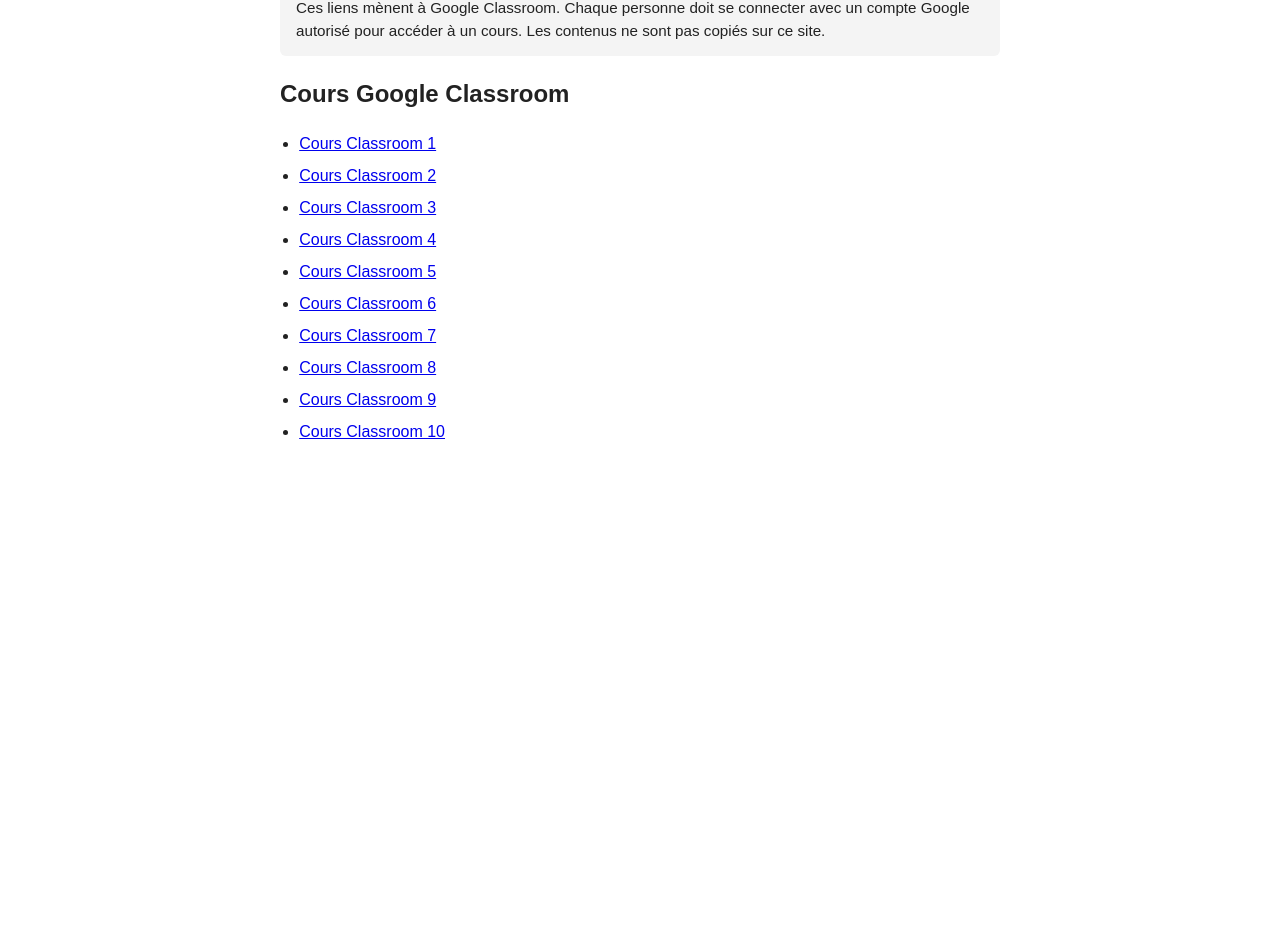
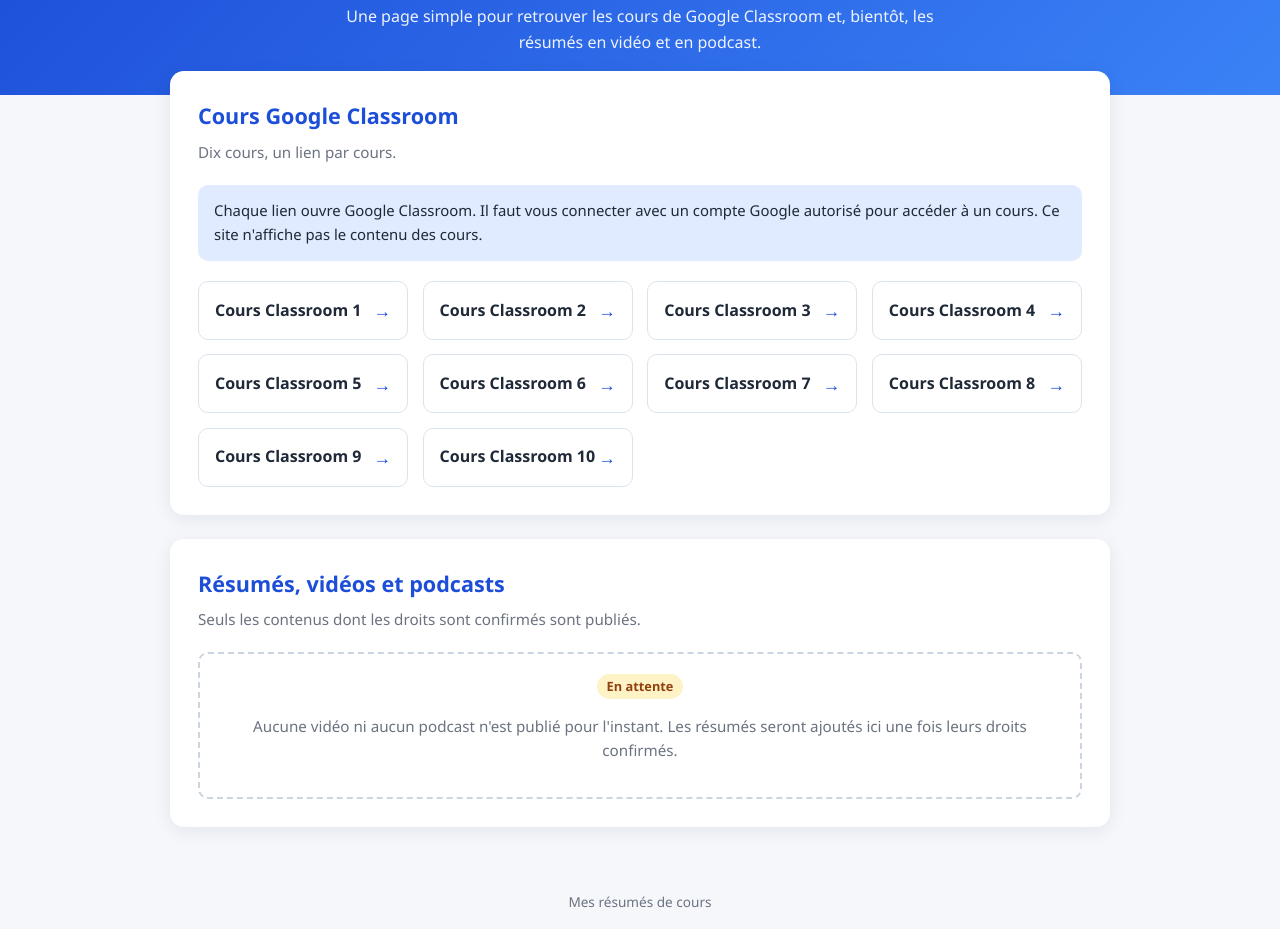
Before and after one commit to bensassiachraf4-cell/mes-resumes, a plain HTML site: page index.html in a window 1280 px wide. Shown: the part 103-1032 px from the top of the page. Before the commit the page ends 800 px from the top, so only its background shows below. Drawn offline with Linux system fonts and the light colour scheme.

Commit message:
Refonte visuelle de la page d'accueil : mise en page soignée, 10 liens Classroom conservés, section résumés en attente de validation

```diff
--- a/index.html
+++ b/index.html
@@ -1,33 +1,134 @@
 <!DOCTYPE html>
-<html lang="fr">
+<html lang='fr'>
 <head>
-  <meta charset="UTF-8">
-  <meta name="viewport" content="width=device-width, initial-scale=1.0">
+  <meta charset='UTF-8'>
+  <meta name='viewport' content='width=device-width, initial-scale=1.0'>
   <title>Mes résumés de cours</title>
   <style>
-    body { font-family: Arial, sans-serif; max-width: 720px; margin: 2rem auto; padding: 0 1rem; line-height: 1.5; color: #222; }
-    h1 { font-size: 1.6rem; }
-    ul { padding-left: 1.2rem; }
-    li { margin: 0.5rem 0; }
-    .note { background: #f4f4f4; padding: 0.8rem 1rem; border-radius: 6px; font-size: 0.95rem; }
+    :root {
+      --bleu: #1d4ed8;
+      --bleu-clair: #e0ebff;
+      --texte: #1f2937;
+      --gris: #6b7280;
+      --fond: #f5f7fb;
+      --blanc: #ffffff;
+    }
+    * { box-sizing: border-box; }
+    body {
+      margin: 0;
+      font-family: 'Segoe UI', Roboto, Arial, sans-serif;
+      background: var(--fond);
+      color: var(--texte);
+      line-height: 1.6;
+    }
+    header {
+      background: linear-gradient(135deg, #1d4ed8, #3b82f6);
+      color: var(--blanc);
+      padding: 3rem 1.5rem 2.5rem;
+      text-align: center;
+    }
+    header h1 { margin: 0 0 0.5rem; font-size: 2rem; }
+    header p { margin: 0 auto; max-width: 620px; opacity: 0.92; }
+    main { max-width: 980px; margin: -1.5rem auto 3rem; padding: 0 1.25rem; }
+    section {
+      background: var(--blanc);
+      border-radius: 14px;
+      box-shadow: 0 4px 18px rgba(15, 23, 42, 0.08);
+      padding: 1.75rem;
+      margin-bottom: 1.5rem;
+    }
+    h2 { margin: 0 0 0.4rem; font-size: 1.35rem; color: var(--bleu); }
+    .sous-titre { color: var(--gris); margin: 0 0 1.25rem; font-size: 0.95rem; }
+    .avis {
+      background: var(--bleu-clair);
+      border-radius: 10px;
+      padding: 0.9rem 1rem;
+      font-size: 0.93rem;
+      margin-bottom: 1.25rem;
+    }
+    .grille {
+      display: grid;
+      grid-template-columns: repeat(auto-fill, minmax(190px, 1fr));
+      gap: 0.9rem;
+    }
+    .carte {
+      display: flex;
+      align-items: center;
+      justify-content: space-between;
+      border: 1px solid #dbe3f0;
+      border-radius: 10px;
+      padding: 0.9rem 1rem;
+      text-decoration: none;
+      color: var(--texte);
+      font-weight: 600;
+      transition: transform 0.15s, box-shadow 0.15s, border-color 0.15s;
+    }
+    .carte:hover, .carte:focus-visible {
+      transform: translateY(-2px);
+      box-shadow: 0 6px 14px rgba(29, 78, 216, 0.15);
+      border-color: var(--bleu);
+      outline: none;
+    }
+    .carte span.fleche { color: var(--bleu); font-size: 1.1rem; }
+    .vide {
+      border: 2px dashed #cbd5e1;
+      border-radius: 10px;
+      padding: 1.2rem;
+      color: var(--gris);
+      text-align: center;
+      font-size: 0.95rem;
+    }
+    .badge {
+      display: inline-block;
+      background: #fef3c7;
+      color: #92400e;
+      border-radius: 999px;
+      padding: 0.15rem 0.6rem;
+      font-size: 0.8rem;
+      font-weight: 600;
+    }
+    footer { text-align: center; color: var(--gris); font-size: 0.85rem; padding: 1rem; }
+    @media (max-width: 520px) {
+      header h1 { font-size: 1.6rem; }
+      section { padding: 1.25rem; }
+    }
   </style>
 </head>
 <body>
-  <h1>Mes résumés de cours</h1>
-  <p class="note">Ces liens mènent à Google Classroom. Chaque personne doit se connecter avec un compte Google autorisé pour accéder à un cours. Les contenus ne sont pas copiés sur ce site.</p>
+  <header>
+    <h1>Mes résumés de cours</h1>
+    <p>Une page simple pour retrouver les cours de Google Classroom et, bientôt, les résumés en vidéo et en podcast.</p>
+  </header>
 
-  <h2>Cours Google Classroom</h2>
-  <ul>
-    <li><a href="https://classroom.google.com/c/ODkyMTAxMDQyNTk1" target="_blank" rel="noopener noreferrer">Cours Classroom 1</a></li>
-    <li><a href="https://classroom.google.com/c/ODg4NDM0NzEwOTgw" target="_blank" rel="noopener noreferrer">Cours Classroom 2</a></li>
-    <li><a href="https://classroom.google.com/c/ODg2NzYwNzAyNDE0" target="_blank" rel="noopener noreferrer">Cours Classroom 3</a></li>
-    <li><a href="https://classroom.google.com/c/ODg1MzU5NzEyMDE4" target="_blank" rel="noopener noreferrer">Cours Classroom 4</a></li>
-    <li><a href="https://classroom.google.com/c/ODg1MTk1NjU3NTgw" target="_blank" rel="noopener noreferrer">Cours Classroom 5</a></li>
-    <li><a href="https://classroom.google.com/c/ODc4NTc1NTk0NjIx" target="_blank" rel="noopener noreferrer">Cours Classroom 6</a></li>
-    <li><a href="https://classroom.google.com/c/ODg0Nzg4NTMxMjU0" target="_blank" rel="noopener noreferrer">Cours Classroom 7</a></li>
-    <li><a href="https://classroom.google.com/c/ODg0OTE0NjMzMzYy" target="_blank" rel="noopener noreferrer">Cours Classroom 8</a></li>
-    <li><a href="https://classroom.google.com/c/NzEzMjQ2OTQyNzkx" target="_blank" rel="noopener noreferrer">Cours Classroom 9</a></li>
-    <li><a href="https://classroom.google.com/c/ODg3MDE4MDMzNDcx" target="_blank" rel="noopener noreferrer">Cours Classroom 10</a></li>
-  </ul>
+  <main>
+    <section id='classroom'>
+      <h2>Cours Google Classroom</h2>
+      <p class='sous-titre'>Dix cours, un lien par cours.</p>
+      <p class='avis'>Chaque lien ouvre Google Classroom. Il faut vous connecter avec un compte Google autorisé pour accéder à un cours. Ce site n'affiche pas le contenu des cours.</p>
+      <div class='grille'>
+        <a class='carte' href='https://classroom.google.com/c/ODkyMTAxMDQyNTk1' target='_blank' rel='noopener noreferrer'>Cours Classroom 1 <span class='fleche'>&rarr;</span></a>
+        <a class='carte' href='https://classroom.google.com/c/ODg4NDM0NzEwOTgw' target='_blank' rel='noopener noreferrer'>Cours Classroom 2 <span class='fleche'>&rarr;</span></a>
+        <a class='carte' href='https://classroom.google.com/c/ODg2NzYwNzAyNDE0' target='_blank' rel='noopener noreferrer'>Cours Classroom 3 <span class='fleche'>&rarr;</span></a>
+        <a class='carte' href='https://classroom.google.com/c/ODg1MzU5NzEyMDE4' target='_blank' rel='noopener noreferrer'>Cours Classroom 4 <span class='fleche'>&rarr;</span></a>
+        <a class='carte' href='https://classroom.google.com/c/ODg1MTk1NjU3NTgw' target='_blank' rel='noopener noreferrer'>Cours Classroom 5 <span class='fleche'>&rarr;</span></a>
+        <a class='carte' href='https://classroom.google.com/c/ODc4NTc1NTk0NjIx' target='_blank' rel='noopener noreferrer'>Cours Classroom 6 <span class='fleche'>&rarr;</span></a>
+        <a class='carte' href='https://classroom.google.com/c/ODg0Nzg4NTMxMjU0' target='_blank' rel='noopener noreferrer'>Cours Classroom 7 <span class='fleche'>&rarr;</span></a>
+        <a class='carte' href='https://classroom.google.com/c/ODg0OTE0NjMzMzYy' target='_blank' rel='noopener noreferrer'>Cours Classroom 8 <span class='fleche'>&rarr;</span></a>
+        <a class='carte' href='https://classroom.google.com/c/NzEzMjQ2OTQyNzkx' target='_blank' rel='noopener noreferrer'>Cours Classroom 9 <span class='fleche'>&rarr;</span></a>
+        <a class='carte' href='https://classroom.google.com/c/ODg3MDE4MDMzNDcx' target='_blank' rel='noopener noreferrer'>Cours Classroom 10 <span class='fleche'>&rarr;</span></a>
+      </div>
+    </section>
+
+    <section id='resumes'>
+      <h2>Résumés, vidéos et podcasts</h2>
+      <p class='sous-titre'>Seuls les contenus dont les droits sont confirmés sont publiés.</p>
+      <div class='vide'>
+        <span class='badge'>En attente</span>
+        <p>Aucune vidéo ni aucun podcast n'est publié pour l'instant. Les résumés seront ajoutés ici une fois leurs droits confirmés.</p>
+      </div>
+    </section>
+  </main>
+
+  <footer>Mes résumés de cours</footer>
 </body>
 </html>
```
